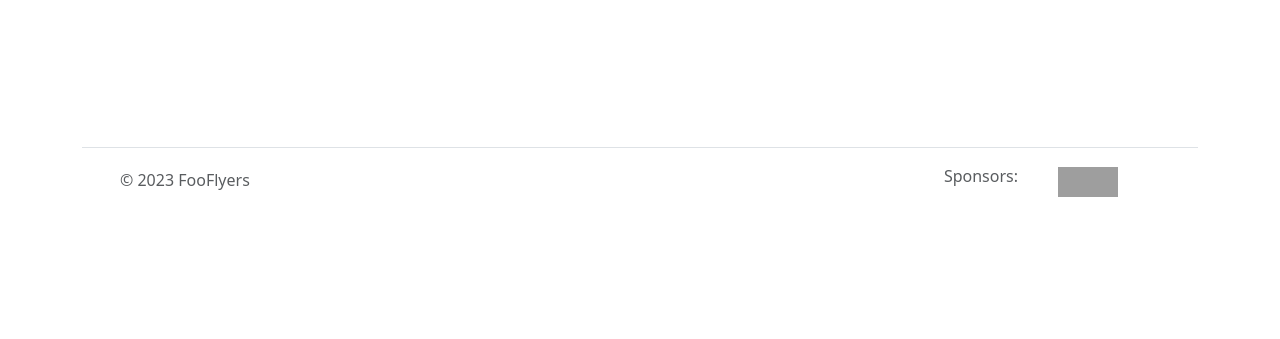
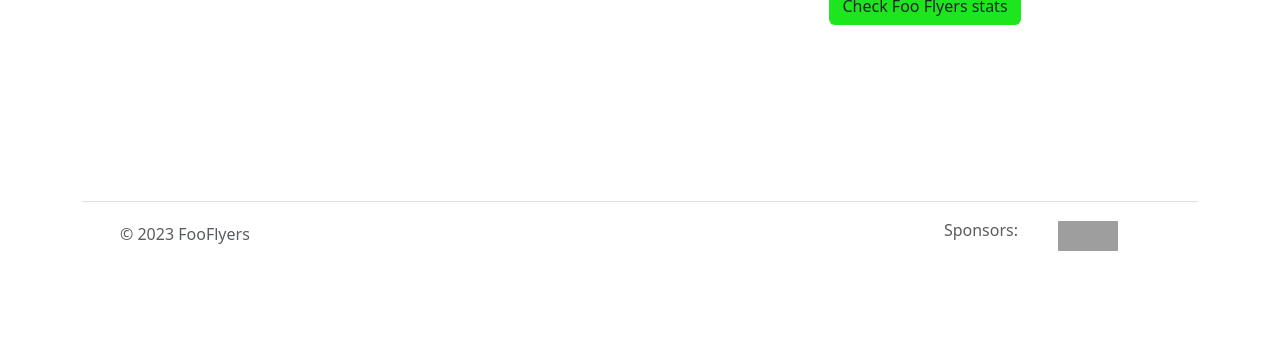
Before and after one commit to paulobueno/point-tracker, a Django app: page / in a window 1280 px wide. Shown: the part 881-1220 px from the top of the page. Before the commit the page ends 1078 px from the top, so only its background shows below. Run offline with Django 4.2, Linux system fonts and the light colour scheme; some libraries are stand-ins or nearby versions; grey boxes are pictures that could not be loaded.

Commit message:
added Foo Flyers stats button

```diff
--- a/tracker/templates/index.html
+++ b/tracker/templates/index.html
@@ -18,7 +18,8 @@
                 </p>
                 <div class="d-flex justify-content-center">
                     <div class="btn m-2" style="background-color: rgb(30,230,30);">
-                        <a href="/sign-up" class="text-dark text-decoration-none">SIGN-UP FOR FREE</a></div>
+                        <a href="/sign-up" class="text-dark text-decoration-none">SIGN-UP FOR FREE</a>
+                    </div>
                 </div>
             </div>
         </div>
@@ -32,6 +33,12 @@
                     Is it improving?
                     Are there specific blocks that need attention?
                 </p>
+                <div class="d-flex justify-content-center">
+                    <div class="btn m-2" style="background-color: rgb(30,230,30);">
+                        <a href="/jumps/497c2597-4dbb-4cb7-b92d-27cd641f6c9c"
+                           class="text-dark text-decoration-none">Check Foo Flyers stats</a>
+                    </div>
+                </div>
             </div>
             <div class="col-10 col-sm-8 col-lg-6">
                 <img src="https://footracker-statics.s3.sa-east-1.amazonaws.com/static/about/example-1.png"
```
